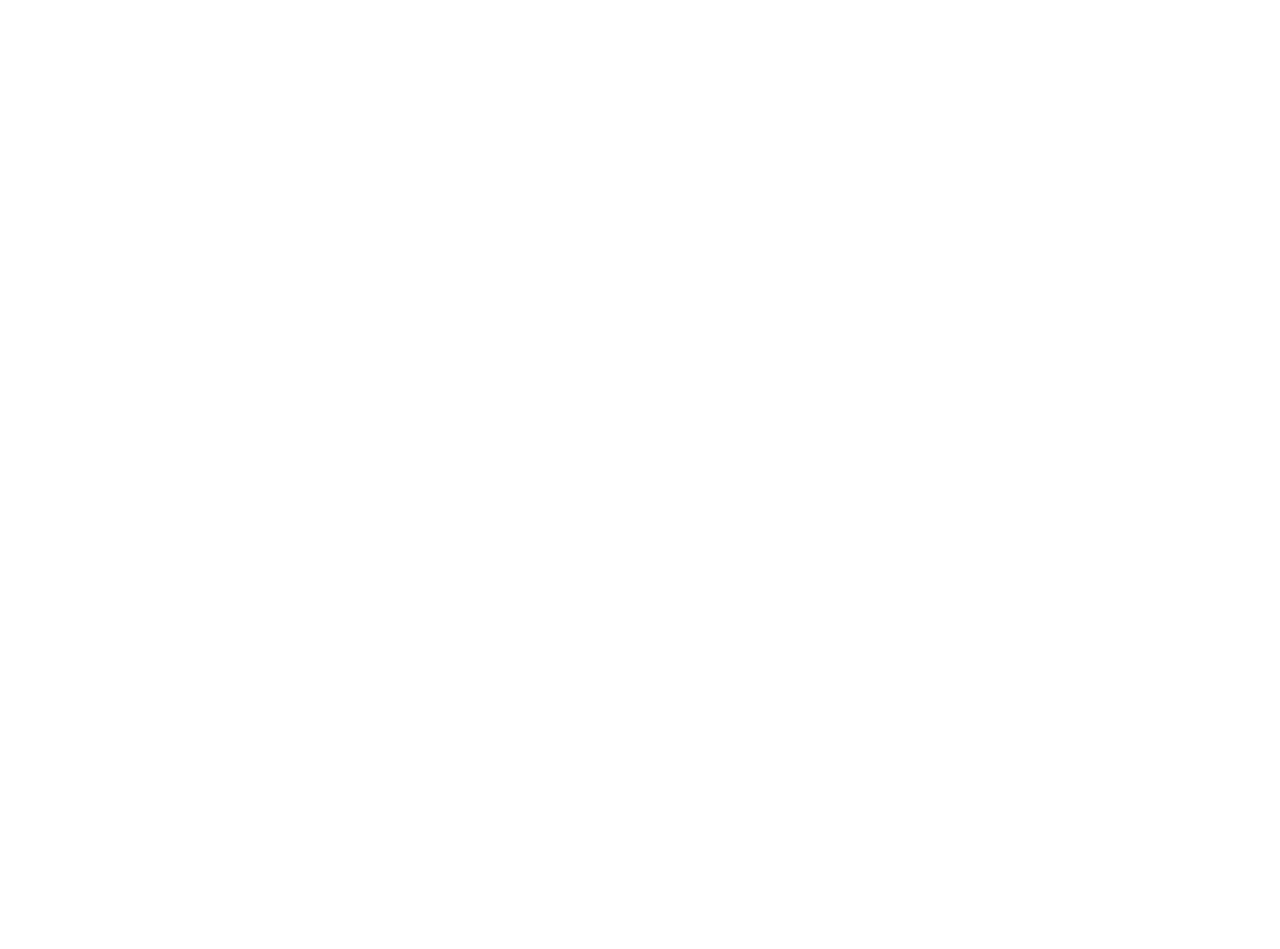
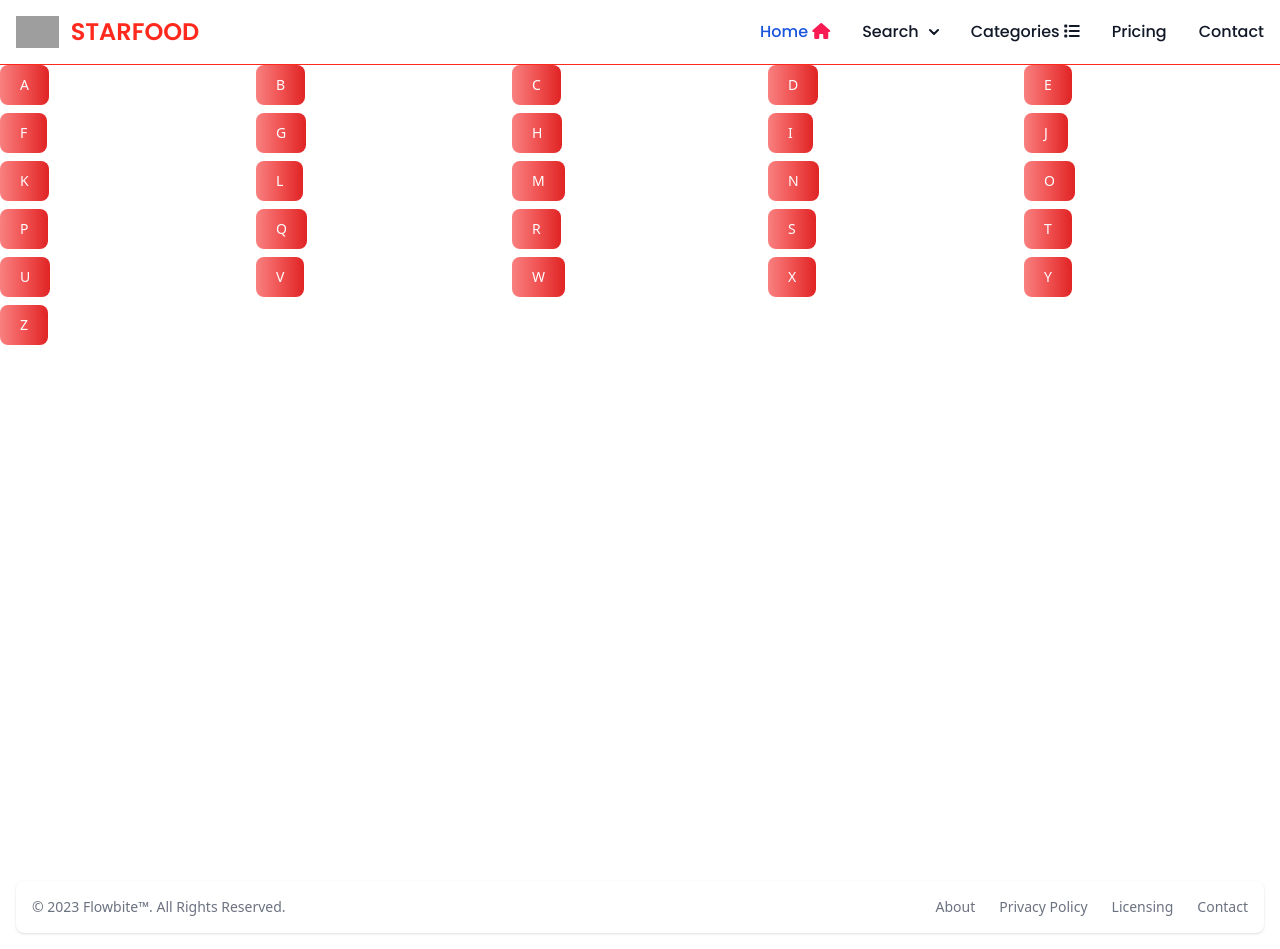
Before and after one commit to STARS1LVER/starfood, an Angular app: page /dashboard/search-by-letter in a window 1280 px wide. Before the commit this address led to /. Before the commit the page ends 800 px from the top, so only its background shows below. Built offline with nearby package versions, Linux system fonts and the light colour scheme; grey boxes are pictures that could not be loaded.

Commit message:
Adding search food by letter

```diff
--- a/src/app/app.routes.ts
+++ b/src/app/app.routes.ts
@@ -23,6 +23,11 @@
         loadComponent: () => import('./dashboard/pages/search-food/search-food.component')
       },
       {
+        path: 'search-by-letter',
+        title:'Search Food By letter',
+        loadComponent: () => import('./dashboard/pages/search-by-letter/search-by-letter.component')
+      },
+      {
         path: '',
         redirectTo: 'home',
         pathMatch: 'full'
--- a/src/app/dashboard/dashboard.component.html
+++ b/src/app/dashboard/dashboard.component.html
@@ -27,7 +27,7 @@
                       <a routerLink="/dashboard/search-food" class="block px-4 py-2 hover:bg-gray-100 dark:hover:bg-gray-600 dark:hover:text-white">By Name</a>
                     </li>
                     <li>
-                      <a href="#" class="block px-4 py-2 hover:bg-gray-100 dark:hover:bg-gray-600 dark:hover:text-white">By Letter</a>
+                      <a routerLink="/dashboard/search-by-letter" class="block px-4 py-2 hover:bg-gray-100 dark:hover:bg-gray-600 dark:hover:text-white">By Letter</a>
                     </li>
                   </ul>
                   <div class="py-1">
--- /dev/null
+++ b/src/app/dashboard/pages/search-by-letter/search-by-letter.component.html
@@ -0,0 +1,11 @@
+
+<section>
+  <div class="grid grid-cols-2 md:grid-cols-3 lg:grid-cols-4 xl:grid-cols-5  ">
+    @for (letter of abecedarioFood; track $index) {
+        <div class="">
+          <button type="button" class="text-white bg-gradient-to-r from-red-400 via-red-500 to-red-600 hover:bg-gradient-to-br focus:ring-4 focus:outline-none focus:ring-red-300 dark:focus:ring-red-800 font-medium rounded-lg text-sm px-5 py-2.5 text-center me-2 mb-2"> {{ letter }} </button>
+        </div>
+
+      }
+  </div>
+</section>
--- /dev/null
+++ b/src/app/dashboard/pages/search-by-letter/search-by-letter.component.ts
@@ -0,0 +1,14 @@
+import { Component } from '@angular/core';
+
+@Component({
+  selector: 'app-search-by-letter',
+  standalone: true,
+  imports: [],
+  templateUrl: './search-by-letter.component.html',
+  styleUrl: './search-by-letter.component.css'
+})
+export default class SearchByLetterComponent {
+
+  public abecedarioFood: string[] =  ['A', 'B', 'C', 'D', 'E', 'F', 'G', 'H', 'I', 'J', 'K', 'L', 'M', 'N', 'O', 'P', 'Q', 'R', 'S', 'T', 'U', 'V', 'W', 'X', 'Y', 'Z'];
+
+}
--- a/src/app/dashboard/pages/search-food/search-food.component.css
+++ b/src/app/dashboard/pages/search-food/search-food.component.css
@@ -0,0 +1,5 @@
+
+.style-danger
+{
+  @apply flex items-center p-4 mb-4 mt-3 text-sm text-red-800 border border-red-300 rounded-lg bg-red-50 dark:bg-gray-800 dark:text-red-400 dark:border-red-800
+}
--- a/src/app/dashboard/pages/search-food/search-food.component.html
+++ b/src/app/dashboard/pages/search-food/search-food.component.html
@@ -17,7 +17,7 @@
     </div>
 
     @if (errosForm) {
-      <div class="flex items-center p-4 mb-4 mt-3 text-sm text-red-800 border border-red-300 rounded-lg bg-red-50 dark:bg-gray-800 dark:text-red-400 dark:border-red-800" role="alert">
+      <div [class.style-danger]="errosForm" role="alert">
         <svg class="flex-shrink-0 inline w-4 h-4 me-3" aria-hidden="true" xmlns="http://www.w3.org/2000/svg" fill="currentColor" viewBox="0 0 20 20">
           <path d="M10 .5a9.5 9.5 0 1 0 9.5 9.5A9.51 9.51 0 0 0 10 .5ZM9.5 4a1.5 1.5 0 1 1 0 3 1.5 1.5 0 0 1 0-3ZM12 15H8a1 1 0 0 1 0-2h1v-3H8a1 1 0 0 1 0-2h2a1 1 0 0 1 1 1v4h1a1 1 0 0 1 0 2Z"/>
         </svg>
```
Also changed, not shown: src/app/dashboard/pages/search-by-letter/search-by-letter.component.css (added), 1 other file (tests, documents, lock files or other folders).
